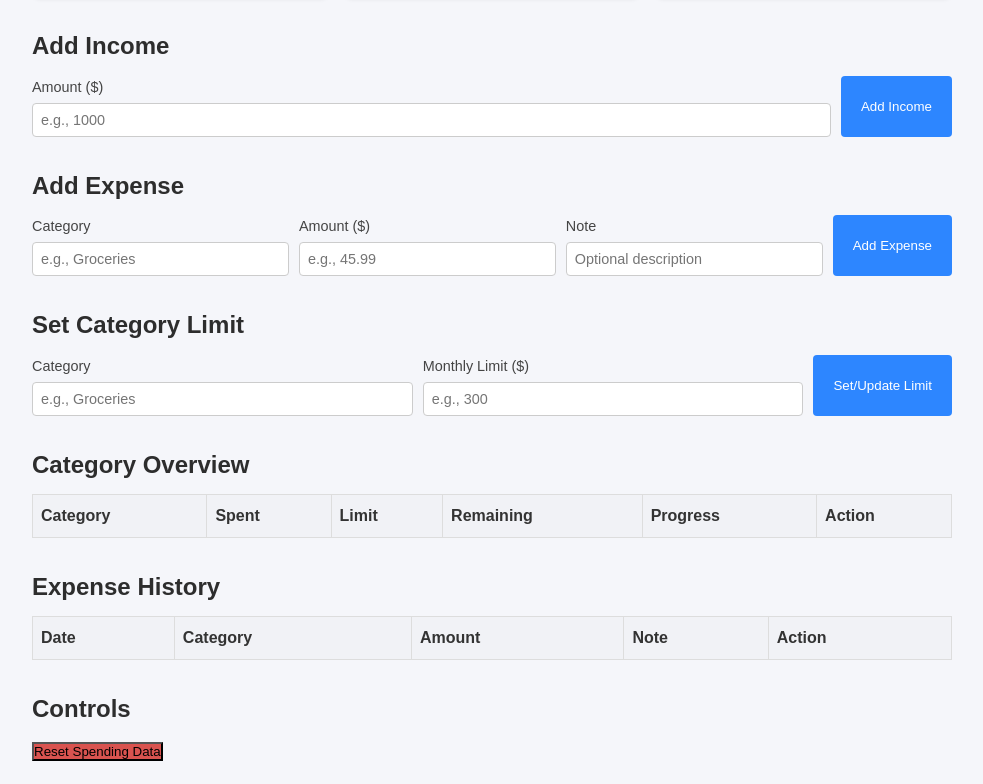
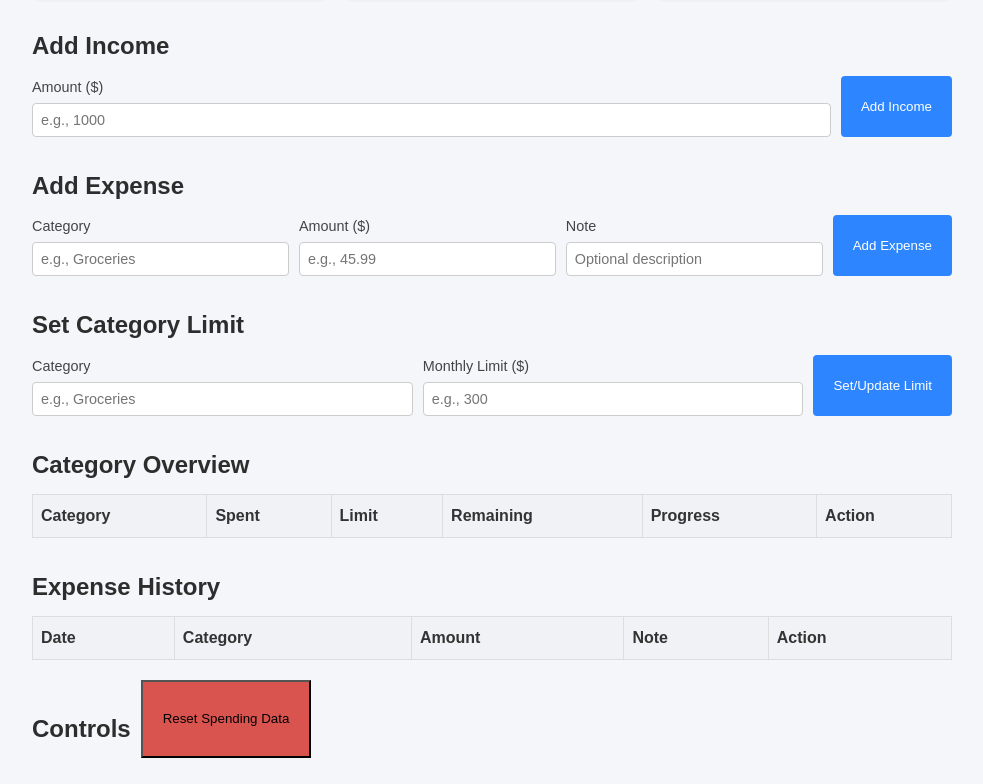
Before and after one commit to Caden-Dane/cadenbudget, a plain HTML site: page index.html in a window 1280 px wide. Shown: the part 358-1142 px from the top of the page, without its empty margins (148-1131 px from the left). Drawn offline with Linux system fonts and the light colour scheme.

Commit message:
Update style.css

```diff
--- a/style.css
+++ b/style.css
@@ -78,9 +78,11 @@ tr.over-limit { background-color: #ffe6e6; }
 .progress { background-color: #e9ecef; border-radius: 4px; overflow: hidden; height: 14px; }
 .progress-bar { height: 100%; background-color: #2d86ff; transition: width 0.3s ease-in-out; }
 /* Controls */
-#controls { margin-top: 20px; }
-#controls button { background-color: #d9534f; }
+#controls { margin-top: 20px; display: flex; gap: 10px; flex-wrap: wrap; }
+#controls button { background-color: #d9534f; padding: 10px 20px; }
 #controls button:hover { background-color: #c9302c; }
+#reset-expenses { background-color: #f0ad4e; }
+#reset-expenses:hover { background-color: #ec971f; }
 /* Delete Buttons in Tables */
 .delete-btn {
   padding: 6px 12px; background-color: #dc3545; color: #fff; border: none;
```
